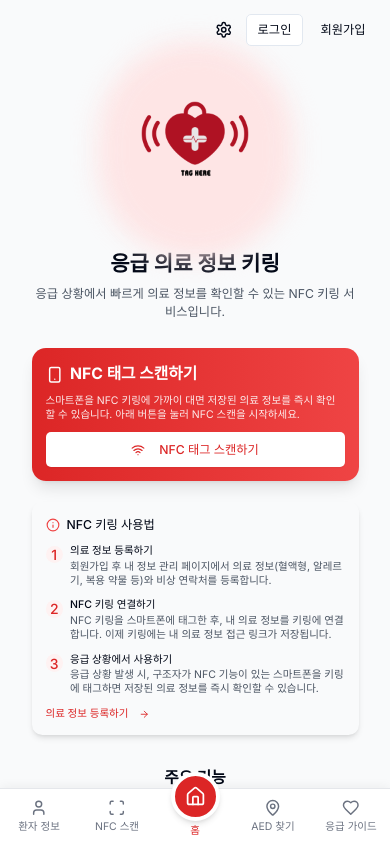
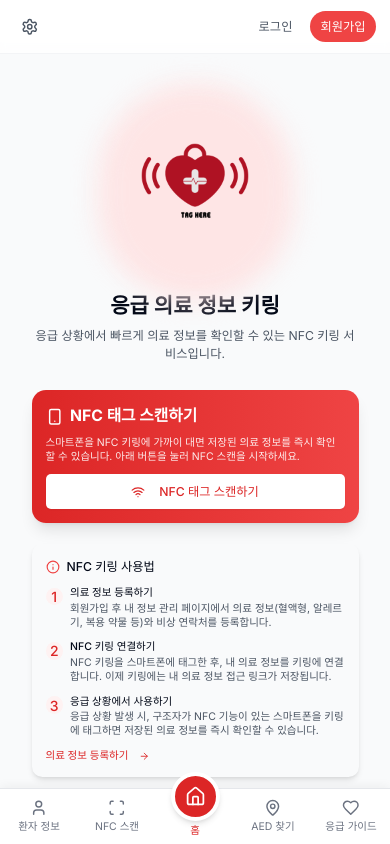
Before and after one commit to kimdk444/FirstAidKeyring_Service, a Next.js app: page / in a window 390 px wide. Built offline with nearby package versions, Linux system fonts and the light colour scheme.

Commit message:
feat: show AuthButtons only on home screen and mobile adjustments
Restrict AuthButtons to home screen and adjust for mobile layout.

Co-authored-by: null <174993778+kimdk444@users.noreply.github.com>

```diff
--- a/app/layout.js
+++ b/app/layout.js
@@ -3,7 +3,6 @@ import "./globals.css"
 import { MobileOptimizations } from "./mobile-optimizations"
 import { IconFallback } from "./icon-fallback"
 import { AuthProvider } from "@/contexts/auth-context"
-import { AuthButtons } from "@/components/auth-buttons"
 
 const inter = Inter({
   subsets: ["latin"],
@@ -44,7 +43,6 @@ export default function RootLayout({ children }) {
         <AuthProvider>
           <MobileOptimizations />
           <IconFallback />
-          <AuthButtons />
           {children}
           <script
             id="naver-map-script-checker"
--- a/app/page.js
+++ b/app/page.js
@@ -17,10 +17,13 @@ import {
   ArrowRight,
   Info,
   Wifi,
+  Settings,
 } from "lucide-react"
 import Link from "next/link"
 import { useScreenSize } from "@/utils/responsive-utils"
 import { isFirstAppLaunch, markAppLaunched } from "@/utils/app-state-utils"
+import { useAuth } from "@/contexts/auth-context"
+import { useRouter } from "next/navigation"
 
 export default function Home() {
   const [isLoading, setIsLoading] = useState(true)
@@ -28,6 +31,8 @@ export default function Home() {
   const [showSplash, setShowSplash] = useState(true)
   const { isMobile, isTablet } = useScreenSize()
   const logoSize = isMobile ? 180 : isTablet ? 200 : 250
+  const { user, logout } = useAuth()
+  const router = useRouter()
 
   useEffect(() => {
     // 앱 최초 실행 여부 확인
@@ -65,7 +70,49 @@ export default function Home() {
 
   return (
     <MobileLayout showHeader={false}>
-      <div className="container px-4 py-6 mx-auto">
+      {/* 로그인, 회원가입, 설정 버튼 */}
+      <div className="fixed top-0 left-0 right-0 z-50 flex items-center justify-between px-4 py-3 bg-white/80 backdrop-blur-sm border-b border-gray-100">
+        <Link href="/settings">
+          <Button variant="ghost" size="icon" className="h-9 w-9 rounded-full">
+            <Settings className="h-5 w-5 text-gray-600" />
+            <span className="sr-only">설정</span>
+          </Button>
+        </Link>
+
+        <div className="flex items-center gap-2">
+          {user ? (
+            <Button
+              variant="outline"
+              size="sm"
+              onClick={logout}
+              className="text-sm h-9 px-3 rounded-full border-red-200 text-red-600 hover:bg-red-50"
+            >
+              로그아웃
+            </Button>
+          ) : (
+            <>
+              <Button
+                variant="ghost"
+                size="sm"
+                onClick={() => router.push("/login")}
+                className="text-sm h-9 px-3 rounded-full text-gray-600"
+              >
+                로그인
+              </Button>
+              <Button
+                variant="default"
+                size="sm"
+                onClick={() => router.push("/register")}
+                className="text-sm h-9 px-3 rounded-full bg-red-500 hover:bg-red-600 text-white"
+              >
+                회원가입
+              </Button>
+            </>
+          )}
+        </div>
+      </div>
+
+      <div className="container px-4 py-6 mx-auto mt-12">
         {/* 로고 섹션 - 더 크게 표시 */}
         <div className="flex flex-col items-center justify-center mb-8 mt-8 sm:mb-10 sm:mt-8">
           <div className="relative">
--- a/components/auth-buttons.jsx
+++ /dev/null
@@ -1,38 +0,0 @@
-"use client"
-
-import { useRouter } from "next/navigation"
-import { Button } from "@/components/ui/button"
-import { useAuth } from "@/contexts/auth-context"
-import { Settings } from "lucide-react"
-import Link from "next/link"
-
-export function AuthButtons() {
-  const router = useRouter()
-  const { user, logout } = useAuth()
-
-  return (
-    <div className="fixed top-4 right-4 z-50 flex items-center gap-2">
-      <Link href="/settings">
-        <Button variant="ghost" size="icon" className="h-9 w-9 rounded-full">
-          <Settings className="h-5 w-5" />
-          <span className="sr-only">설정</span>
-        </Button>
-      </Link>
-
-      {user ? (
-        <Button variant="outline" size="sm" onClick={logout} className="text-sm">
-          로그아웃
-        </Button>
-      ) : (
-        <>
-          <Button variant="outline" size="sm" onClick={() => router.push("/login")} className="text-sm">
-            로그인
-          </Button>
-          <Button variant="default" size="sm" onClick={() => router.push("/register")} className="text-sm">
-            회원가입
-          </Button>
-        </>
-      )}
-    </div>
-  )
-}
```
